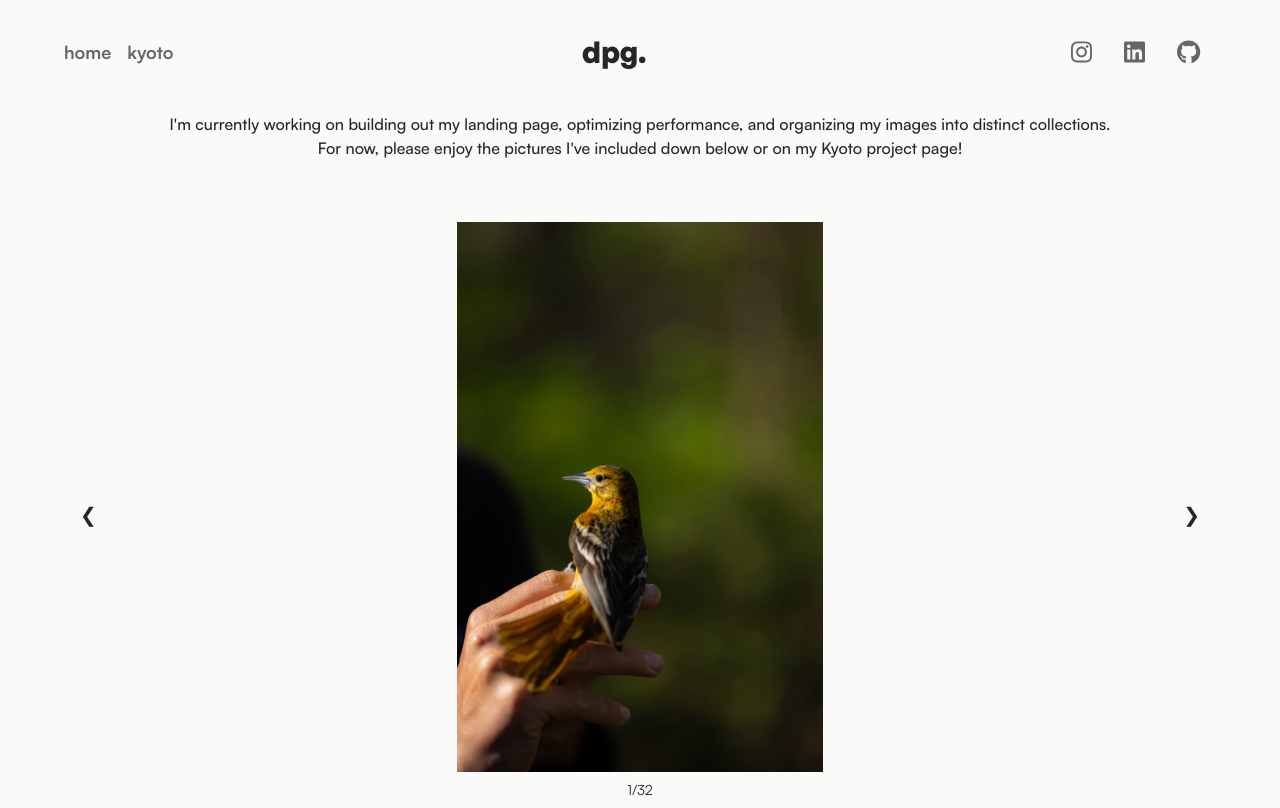
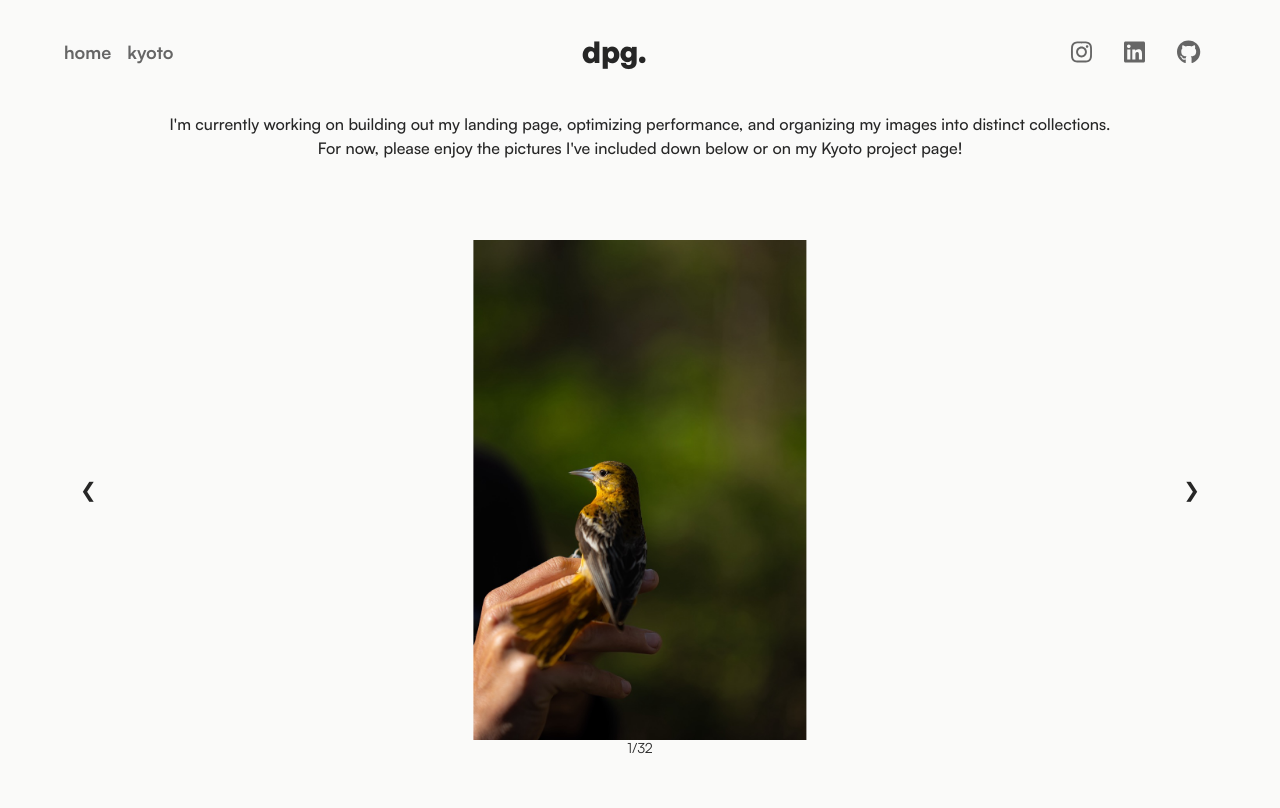
Before and after one commit to douglaspjg/photo-website-next, a Next.js app: page / in a window 1280 px wide. Built offline with nearby package versions, Linux system fonts and the light colour scheme.

Commit message:
broken but fixable

```diff
--- a/components/carousel.tsx
+++ b/components/carousel.tsx
@@ -2,6 +2,7 @@
 
 import images from "@/portfolio-images.json";
 import { useState } from "react";
+import { AnimatePresence, motion } from "framer-motion";
 
 const Carousel: React.FC = () => {
     // index of current image
@@ -28,7 +29,7 @@ const Carousel: React.FC = () => {
     return (
         <div
             id="carousel"
-            className="flex justify-between px-8 max-h-[550px] max-w-[1440px] w-auto flex-1 mt-16"
+            className="flex justify-between items-center px-8 max-h-[550px] max-w-[1440px] w-auto flex-1 mt-16"
         >
             <button
                 id="previous-button"
@@ -39,22 +40,38 @@ const Carousel: React.FC = () => {
             </button>
             <div
                 id="image-and-description"
-                className="h-[550px] max-h-[550px] justify-center items-center flex"
+                className="max-h-[550px] justify-center items-center self-center flex flex-col"
             >
                 <div className="flex flex-col justify-center items-center">
-                    <img
+                    <div className="min-h-[500px] min-w-[55px] w-[550px] block relative justify-center items-center self-center">
+                        <AnimatePresence>
+                            <motion.img
+                                initial={{ opacity: 0 }}
+                                animate={{ opacity: 100 }}
+                                // transition={{ duration: 1 }}
+                                exit={{ opacity: 0 }}
+                                key={imageindex}
                                 src={images.images[imageindex].path}
-                        // fill={true}
-                        // objectFit="contain"
                                 alt=""
-                        className="h-full w-auto block object-contain self-center max-h-[550px]"
+                                className="absolute h-full w-auto block object-contain top-1/2 left-1/2 transform -translate-x-1/2 -translate-y-1/2"
                             />
-                    <p
+                        </AnimatePresence>
+                    </div>
+                    <div className="relative">
+                        <AnimatePresence>
+                            <motion.p
+                                initial={{ opacity: 0 }}
+                                animate={{ opacity: 100 }}
+                                // transition={{ duration: 1 }}
+                                exit={{ opacity: 0 }}
+                                key={imgDesc}
                                 id="description"
-                        className="text-center p-2 text-sm  self-center font-satoshi font-normal"
+                                className=" absolute text-center p-2 text-sm self-center font-satoshi font-normal top-1/2 left-1/2 transform -translate-x-1/2 -translate-y-1/2 mt-2"
                             >
                                 {imgDesc}
-                    </p>
+                            </motion.p>
+                        </AnimatePresence>
+                    </div>
                 </div>
             </div>
             <button
--- a/package.json
+++ b/package.json
@@ -15,6 +15,7 @@
     "@fortawesome/free-regular-svg-icons": "^6.6.0",
     "@fortawesome/free-solid-svg-icons": "^6.6.0",
     "@fortawesome/react-fontawesome": "^0.2.2",
+    "framer-motion": "^12.0.6",
     "next": "^14.2.23",
     "react": "^18",
     "react-dom": "^18"
```
Also changed, not shown: 1 other file (tests, documents, lock files or other folders). Lines whose indentation alone changed are shown as unchanged.
